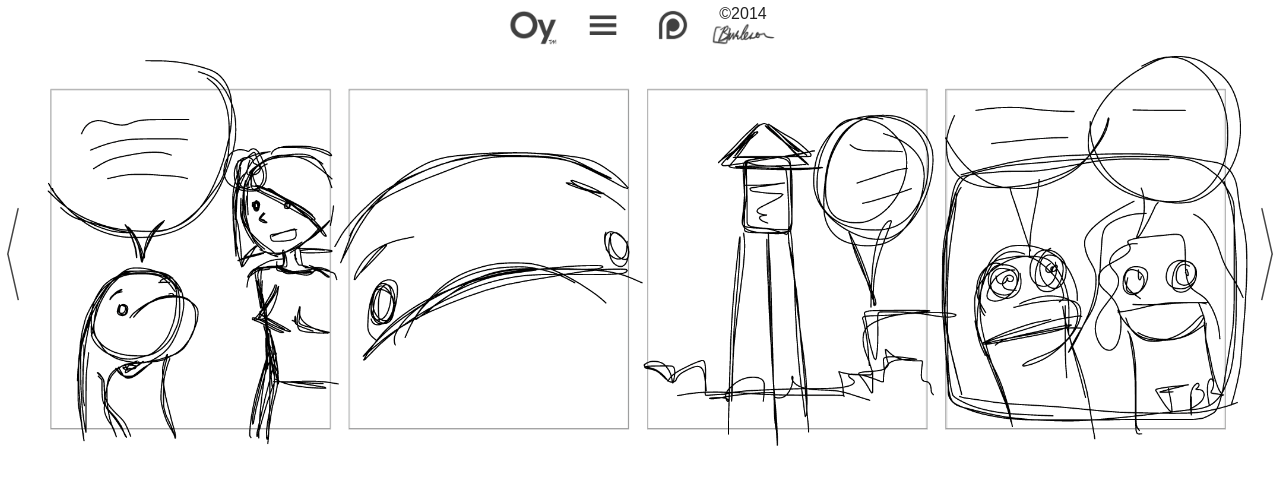
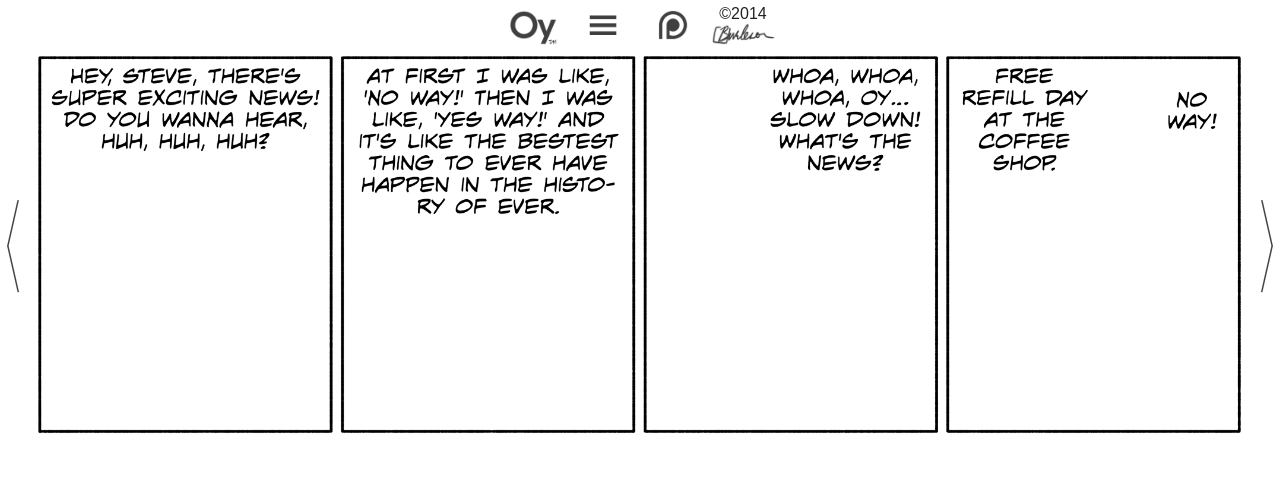
Before and after one commit to oycomics/oycomics.github.io, a Jekyll site: the page built from _posts/2014-04-04-daily-test-002.md, in a window 1280 px wide. Shown: the top 485 px of the page. Built offline with Jekyll 4.4.1, drawn with Linux system fonts in a browser that asks for light colours; Markdown is read by kramdown in place of the engine named in the settings.

Commit message:
Update 2014-04-04-daily-test-002.md

```diff
--- a/_posts/2014-04-04-daily-test-002.md
+++ b/_posts/2014-04-04-daily-test-002.md
@@ -2,6 +2,6 @@
 layout: daily
 title: "Daily Test Comic 002"
 date: 2014-04-04 00:00:47
-image: "2014-04-05.png"
+image: "2014-05-09.png"
 ---
-![ALT TEXT]({{ site.url }}/comics/2014-04-05.png)
+![ALT TEXT]({{ site.url }}/comics/2014-05-09.png)
```
